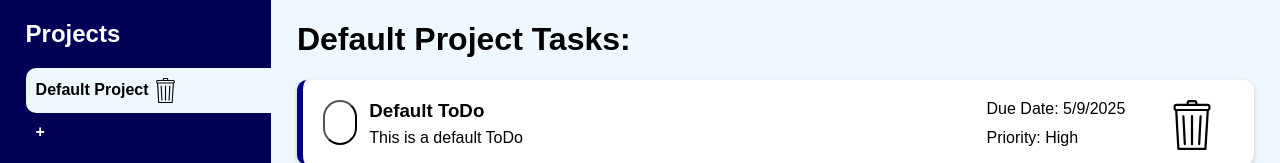
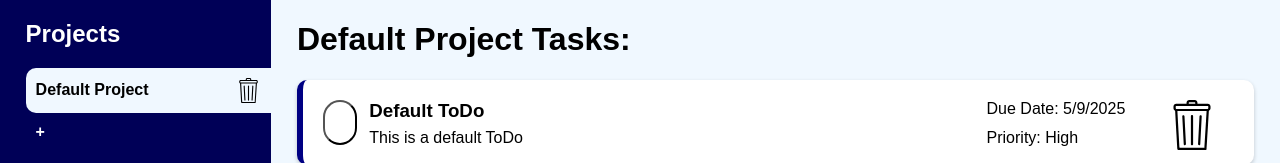
Before and after one commit to woodethx/to-do, a website built with webpack: page src/template.html in a window 1280 px wide. Shown: the top 163 px of the page. Built offline with nearby package versions, Linux system fonts and the light colour scheme.

Commit message:
Fixed look of trash icons on projects. Final commit before starting on local storage...

```diff
--- a/src/styles.css
+++ b/src/styles.css
@@ -23,7 +23,7 @@ body{
 .projDiv{
     display: flex;
     align-items: center;
-    gap: 2%;
+    padding-right: 10%;
 }
 #projCon > button,
 .addProj > input:focus{
@@ -49,6 +49,7 @@ main{
 .littleTrash{
     width: 25px;
     height: 25px;
+    margin-left: auto;
 }
 #sidebar > *{
     color: white;
@@ -70,7 +71,6 @@ main{
     margin: 0;
 }
 .secondRow{
-    /* grid-area: 2 / 2 / 3 / 3; */
     grid-row-start: 2;
 }
 .checkbox{
```
